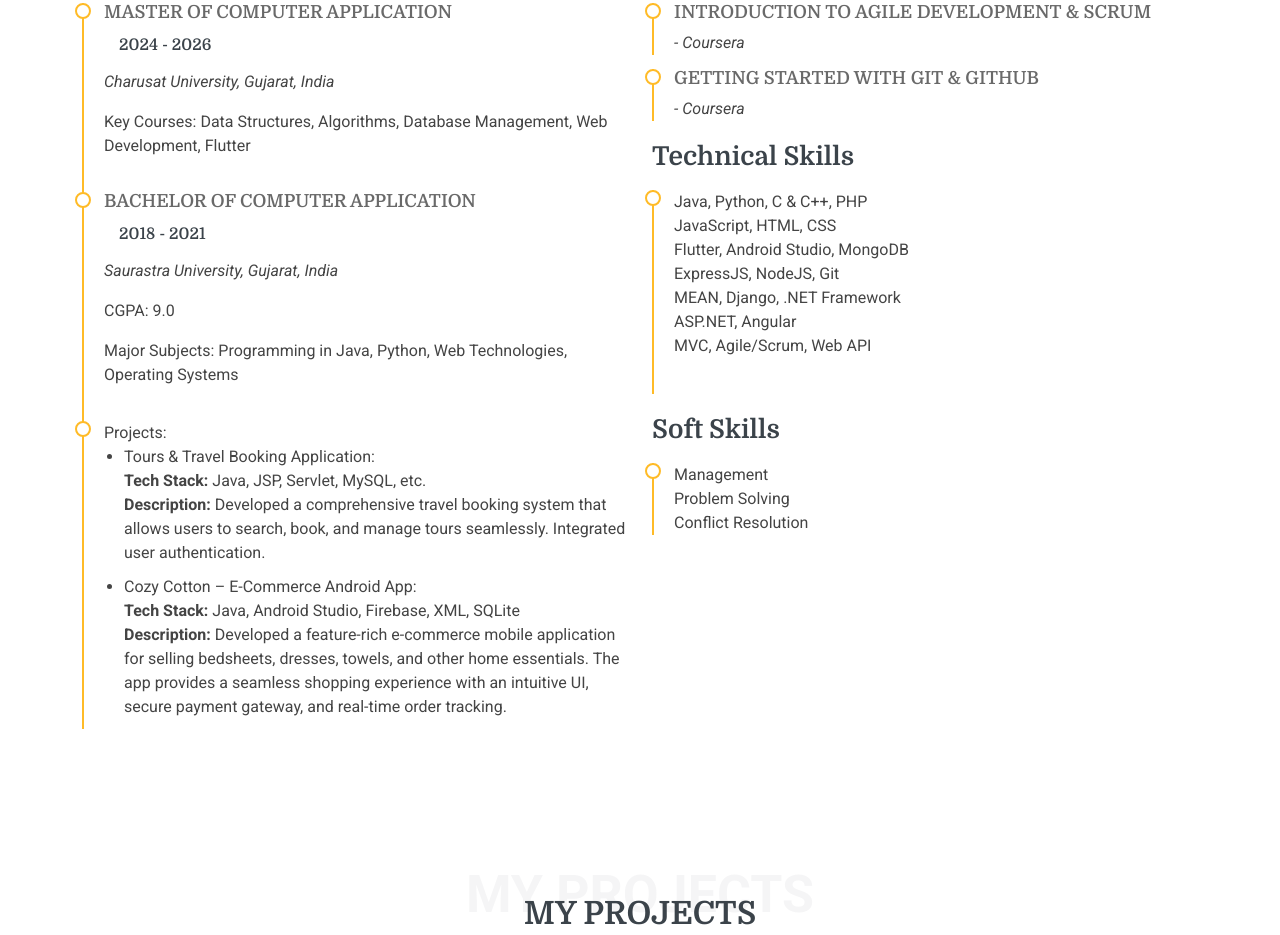
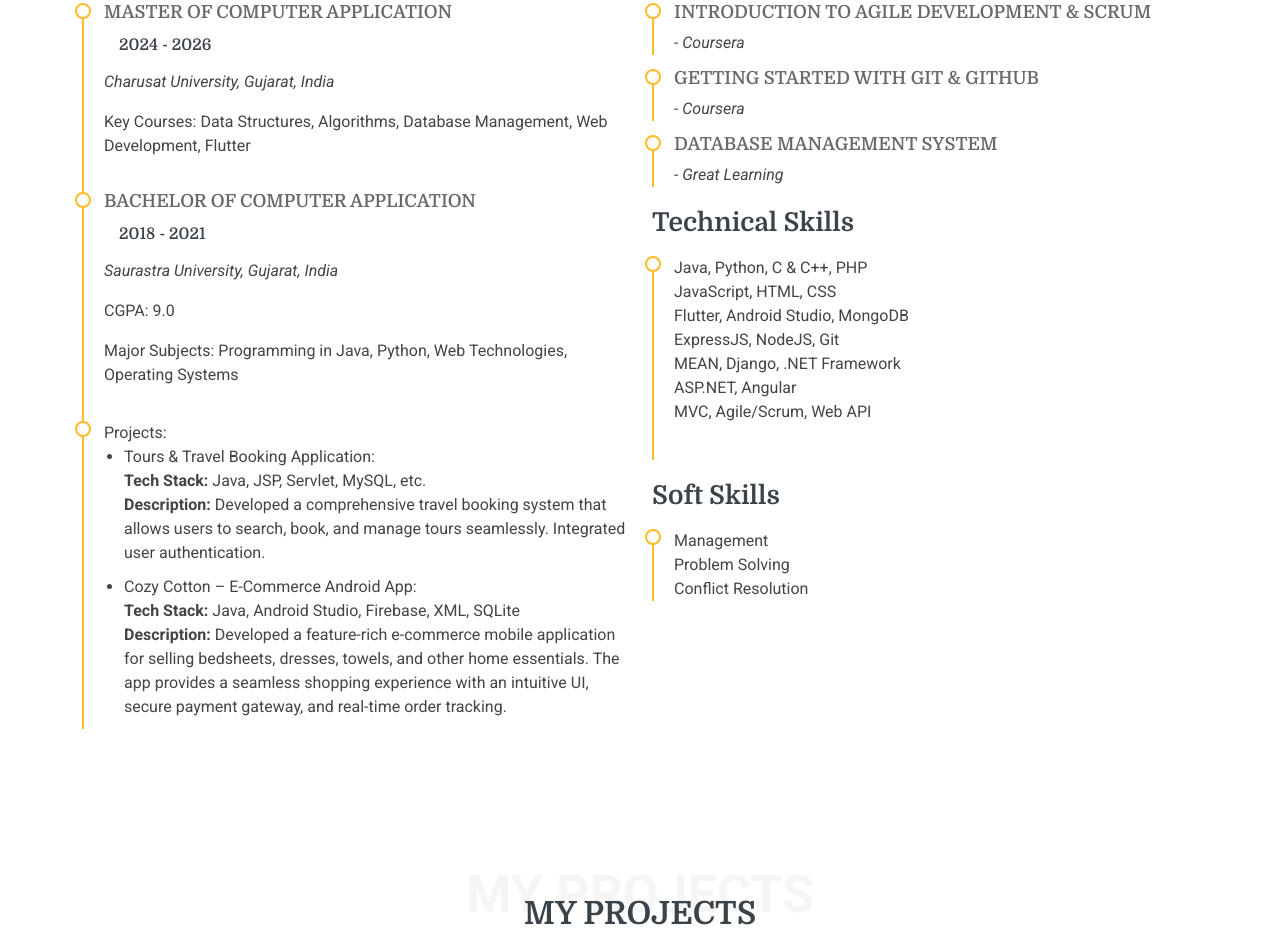
Before and after one commit to p-mansi/mansi-portfolio, a plain HTML site: page index.html in a window 1280 px wide. Shown: the part 1896-2831 px from the top of the page. Drawn offline with Linux system fonts and the light colour scheme.

Commit message:
add certificate

```diff
--- a/index.html
+++ b/index.html
@@ -295,6 +295,11 @@
             <div class="resume-item pb-0">
               <h4>Getting Started With Git & GitHub</h4>
               <p><em>- Coursera</em></p>
+            </div><!-- End Resume Item -->
+
+            <div class="resume-item pb-0">
+              <h4>Database Management System</h4>
+              <p><em>- Great Learning</em></p>
             </div><!-- End Resume Item -->
 
             <h3 class="resume-title">Technical Skills</h3>
```
